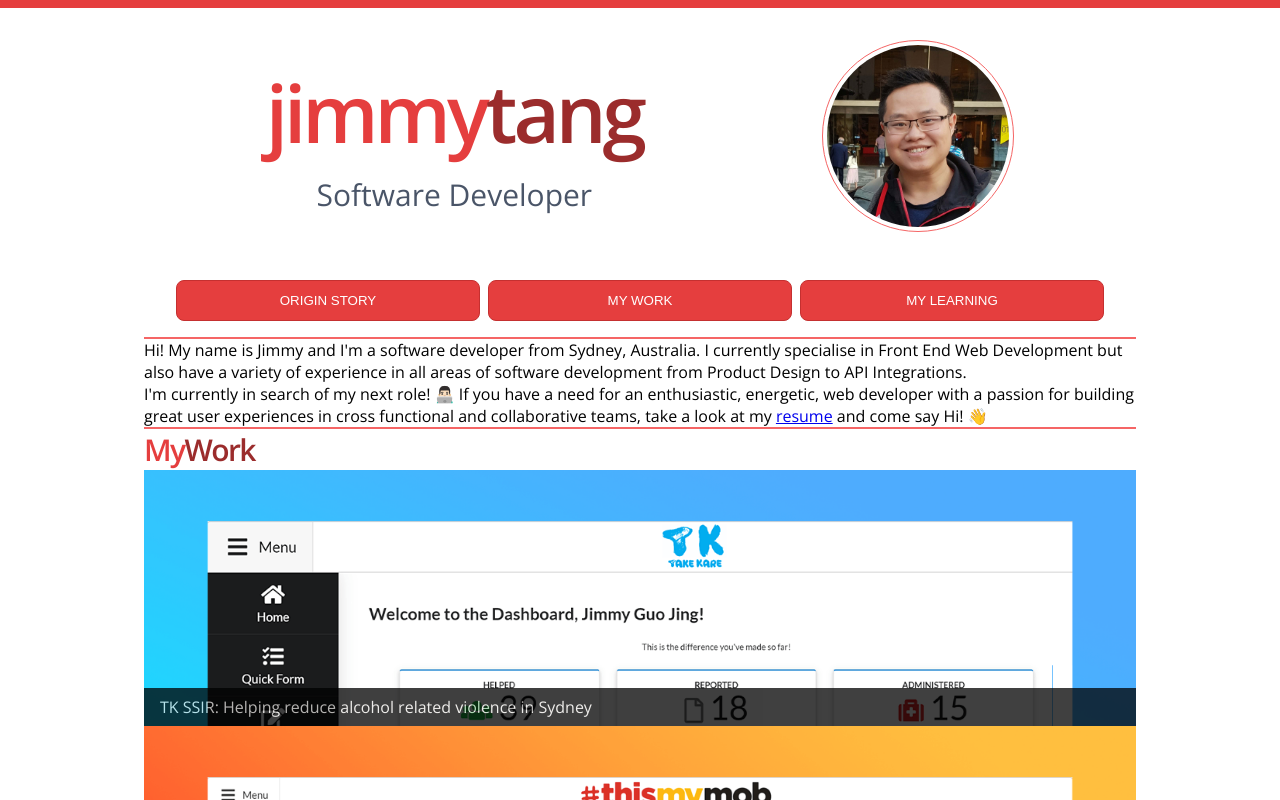
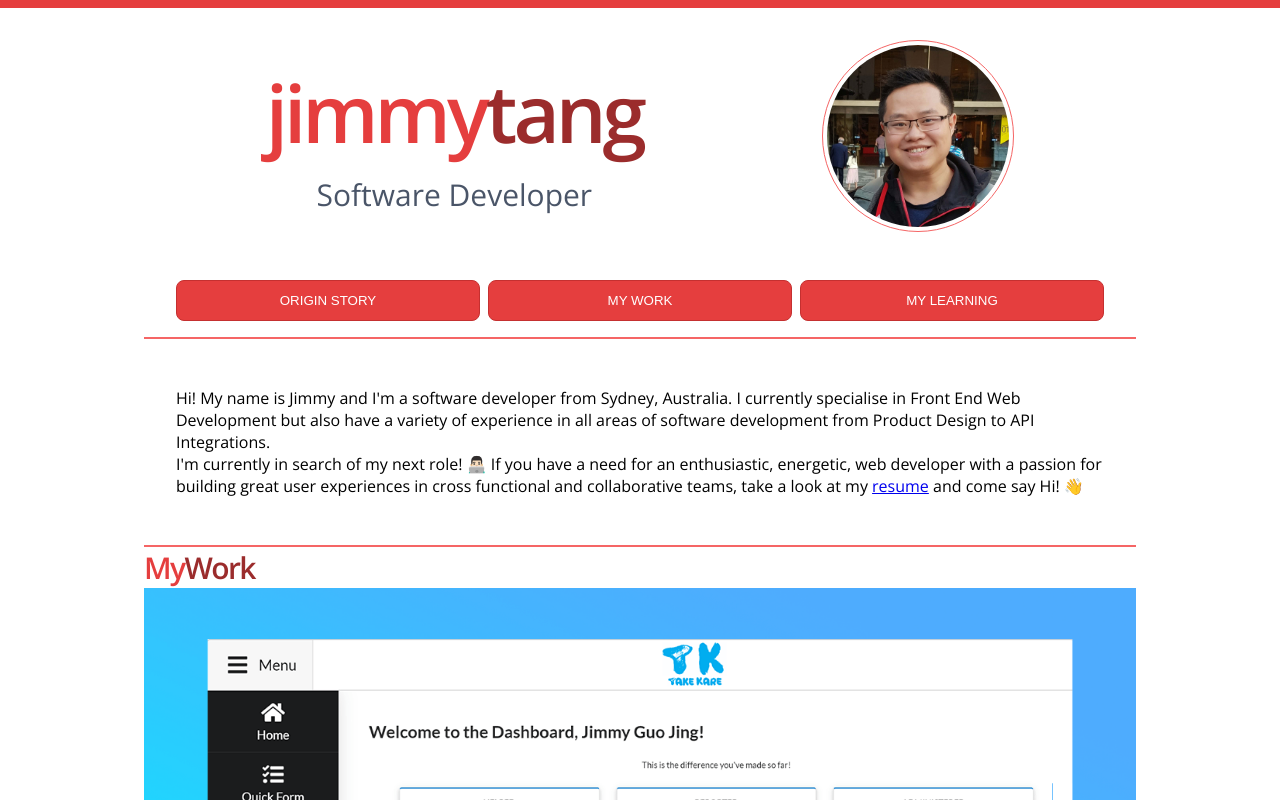
Before and after one commit to blaytenshi/jimmytangdotdev, a React (Vite) app: page / in a window 1280 px wide. Shown: the top 800 px of the page. Built offline with nearby package versions, Linux system fonts and the light colour scheme.

Commit message:
New JSection Component - Added JSection Component to split up the Home 'widget'

```diff
--- /dev/null
+++ b/src/components/atom/j-section/index.jsx
@@ -0,0 +1,9 @@
+import StyledSection from './styles.js';
+
+const JSection = ({ children }) => (
+  <StyledSection>
+    {children}
+  </StyledSection>
+);
+
+export default JSection;
--- /dev/null
+++ b/src/components/atom/j-section/styles.js
@@ -0,0 +1,11 @@
+import styled from 'styled-components';
+import { getTheme } from '../../../utils/index.js';
+
+const px48 = getTheme('reference', 'spacing', 'px48');
+const px32 = getTheme('reference', 'spacing', 'px32');
+
+const StyledSection = styled.section`
+  padding: ${px48} ${px32};
+`;
+
+export default StyledSection;
--- a/src/widgets/home.jsx
+++ b/src/widgets/home.jsx
@@ -5,12 +5,12 @@ import tina from '../assets/img/tina.png';
 import tkssir from '../assets/img/tkssir.png';
 import tmm from '../assets/img/tmm.png';
 import personalwebsite from '../assets/img/personalwebsite.png';
-import resume from '../assets/files/resume.pdf';
 import JHeading from '../components/atom/j-heading/index.jsx';
 import { HEADING_SIZES } from '../utils/constants.js';
 import JMenuBar from '../components/molecule/j-menu-bar/index.jsx';
 import JSeparator from '../components/atom/j-separator/index.jsx';
 import SmartArticleCard from '../smart-component/smart-article-card/index.jsx';
+import SelfIntroduction from './self-introduction.jsx';
 
 const Home = () => {
   const navigate = useNavigate();
@@ -34,19 +34,7 @@ const Home = () => {
         navigateMyWork={() => scrollTo(myWorkRef)}
       />
       <JSeparator />
-      <section className="px-8 py-12 border-b border-red-500 intro-text">
-        <p className="pb-8">
-          Hi! My name is Jimmy and I'm a software developer from Sydney, Australia. I currently specialise in Front End
-          Web Development but also have a variety of experience in all areas of software development from Product Design
-          to API Integrations.
-        </p>
-        <p>
-          I'm currently in search of my next role! 👨🏻‍💻 If you have a need for an enthusiastic,
-          energetic, web developer with a passion for building great user experiences in cross functional and
-          collaborative teams, take a look at my <a href={resume} className="link">resume</a> and come say
-          Hi! 👋
-        </p>
-      </section>
+      <SelfIntroduction />
       <JSeparator />
       <section className="px-8 py-12 border-b border-red-500" ref={myWorkRef}>
         <JHeading type={HEADING_SIZES.H2} firstWord="My" secondWord="Work" />
--- /dev/null
+++ b/src/widgets/self-introduction.jsx
@@ -0,0 +1,20 @@
+import resume from '../assets/files/resume.pdf';
+import JSection from '../components/atom/j-section/index.jsx';
+
+const SelfIntroduction = () => (
+  <JSection>
+    <p className="pb-8">
+      Hi! My name is Jimmy and I'm a software developer from Sydney, Australia. I currently specialise in Front End
+      Web Development but also have a variety of experience in all areas of software development from Product Design
+      to API Integrations.
+    </p>
+    <p>
+      I'm currently in search of my next role! 👨🏻‍💻 If you have a need for an enthusiastic,
+      energetic, web developer with a passion for building great user experiences in cross functional and
+      collaborative teams, take a look at my <a href={resume} className="link">resume</a> and come say
+      Hi! 👋
+    </p>
+  </JSection>
+);
+
+export default SelfIntroduction;
```
Also changed, not shown: src/components/atom/j-section/stories.jsx (added, +15 -0 lines).
